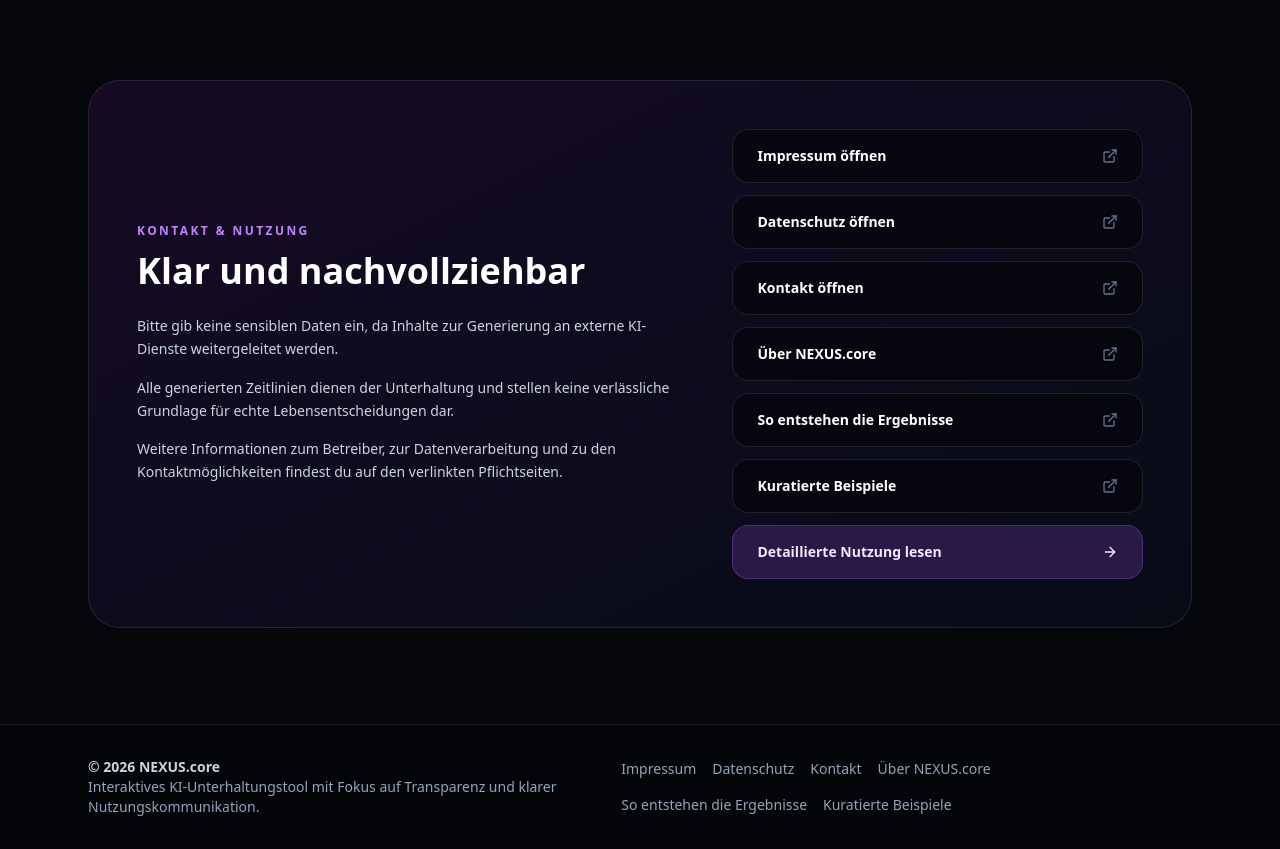
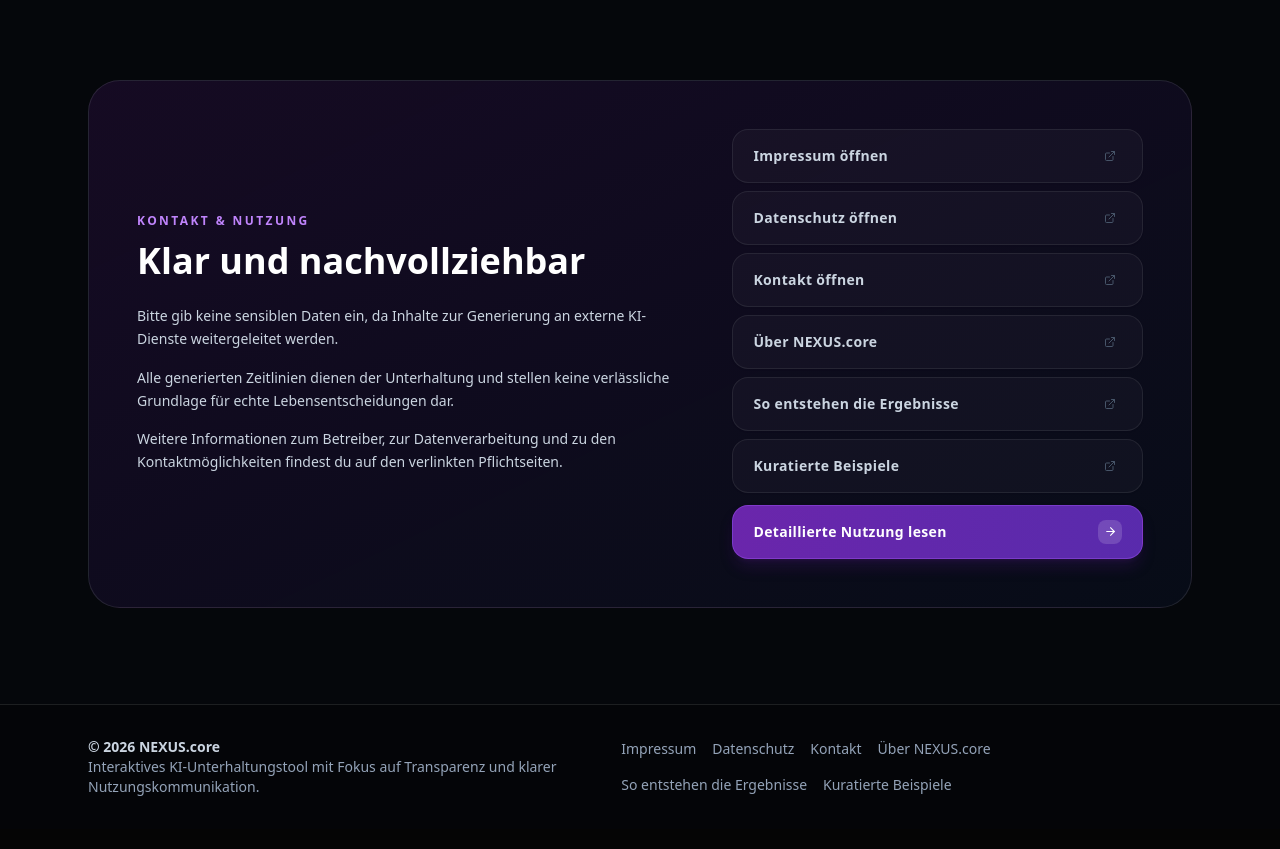
Before and after one commit to xNrG07/NexusCoreWebsiteAI, a React (Vite) app: page / in a window 1280 px wide. Shown: the part 6020-6869 px from the top of the page. Built offline with nearby package versions, Linux system fonts and the light colour scheme.

Commit message:
test update

```diff
--- a/src/App.jsx
+++ b/src/App.jsx
@@ -786,7 +786,7 @@ const App = () => {
               </div>
             </div>
 
-            <div className="grid gap-3">
+            <div className="flex flex-col gap-2">
               {[
                 { href: '/impressum.html', label: 'Impressum öffnen' },
                 { href: '/datenschutz.html', label: 'Datenschutz öffnen' },
@@ -798,19 +798,29 @@ const App = () => {
                 <a
                   key={link.href}
                   href={link.href}
-                  className="inline-flex items-center justify-between rounded-2xl border border-white/10 bg-black/40 px-6 py-4 text-sm font-bold text-white transition hover:border-purple-500/50 hover:bg-black/60"
+                  className="group relative flex items-center justify-between overflow-hidden rounded-2xl border border-white/[0.08] bg-white/[0.03] px-5 py-3.5 text-sm font-semibold text-slate-300 shadow-sm transition-all duration-300 hover:border-purple-500/25 hover:bg-purple-500/[0.06] hover:text-white hover:shadow-purple-950/40"
                 >
-                  <span>{link.label}</span>
-                  <ExternalLink size={16} className="text-slate-500" />
+                  {/* shimmer on hover */}
+                  <span className="pointer-events-none absolute inset-x-0 top-0 h-px w-0 bg-gradient-to-r from-transparent via-purple-400/50 to-transparent transition-all duration-500 group-hover:w-full" />
+                  <span className="tracking-wide">{link.label}</span>
+                  <span className="flex h-6 w-6 shrink-0 items-center justify-center rounded-lg border border-white/0 text-slate-600 transition-all duration-300 group-hover:border-purple-500/30 group-hover:bg-purple-500/15 group-hover:text-purple-300">
+                    <ExternalLink size={12} />
+                  </span>
                 </a>
               ))}
+
+              {/* Primary CTA */}
               <button
                 type="button"
                 onClick={() => setModal('transparenz')}
-                className="inline-flex items-center justify-between rounded-2xl border border-purple-500/30 bg-purple-500/20 px-6 py-4 text-sm font-bold text-purple-100 transition hover:bg-purple-500/30"
+                className="group relative mt-1 flex items-center justify-between overflow-hidden rounded-2xl border border-purple-500/40 bg-gradient-to-r from-purple-600/70 to-violet-600/70 px-5 py-3.5 text-sm font-bold text-white shadow-lg shadow-purple-900/25 transition-all duration-300 hover:border-purple-400/60 hover:from-purple-500/80 hover:to-violet-500/80 hover:shadow-purple-800/40"
               >
-                <span>Detaillierte Nutzung lesen</span>
-                <ArrowRight size={16} />
+                {/* shimmer sweep */}
+                <span className="pointer-events-none absolute inset-0 -translate-x-full skew-x-[-20deg] bg-gradient-to-r from-transparent via-white/10 to-transparent transition-transform duration-700 group-hover:translate-x-[200%]" />
+                <span className="tracking-wide">Detaillierte Nutzung lesen</span>
+                <span className="flex h-6 w-6 shrink-0 items-center justify-center rounded-lg bg-white/15 transition-all duration-300 group-hover:bg-white/25 group-hover:translate-x-0.5">
+                  <ArrowRight size={13} />
+                </span>
               </button>
             </div>
           </div>
```
Lines whose indentation alone changed are shown as unchanged.
